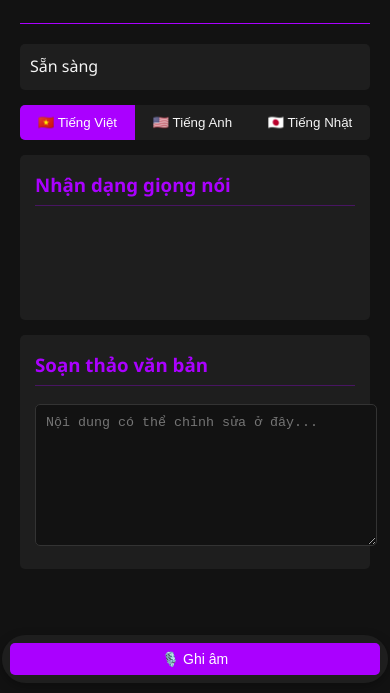
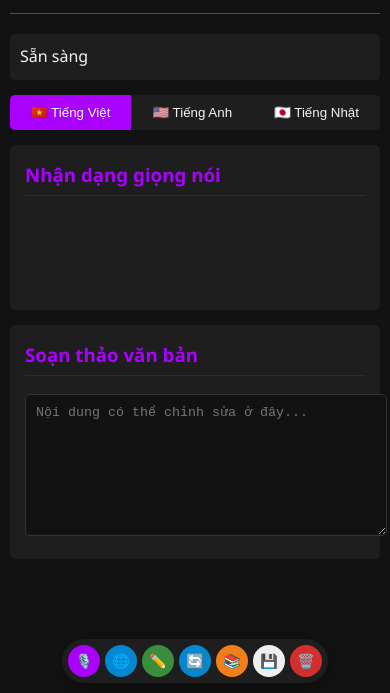
Before and after one commit to ngokhoivn/R, a plain HTML site: page index.html in a window 390 px wide. Shown: the part 151-844 px from the top of the page. Drawn offline with Linux system fonts and the light colour scheme.

Commit message:
Update index.html

```diff
--- a/index.html
+++ b/index.html
@@ -5,6 +5,19 @@
 	<meta name="viewport" content="width=device-width, initial-scale=1.0">
 	<title>SubRealtime - Nhận dạng và dịch giọng nói thời gian thực</title>
 	<style>
+		:root {
+			--primary-color: #4a148c;
+			--secondary-color: #7b1fa2;
+			--text-color: #f5f5f5;
+			--background-dark: #121212;
+			--background-light: #1e1e1e;
+			--accent-color: #aa00ff;
+			--danger-color: #d32f2f;
+			--success-color: #388e3c;
+			--warning-color: #f57f17;
+			--info-color: #0288d1;
+		}
+
         :root {
             --primary-color: #4a148c;
             --secondary-color: #7b1fa2;
@@ -117,31 +130,76 @@
                 color: white;
             }
 
-		.action-buttons {
+        .floating-action-bar {
+            position: fixed;
+            bottom: 20px;
+            left: 0;
+            right: 0;
             display: flex;
-			flex-wrap: wrap;
-			gap: 10px;
-			margin-bottom: 15px;
+            justify-content: center;
+            z-index: 1000;
+            padding: 0 10px;
+            pointer-events: none;
         }
 
-		.btn {
-			padding: 10px 15px;
-			border: none;
-			border-radius: 5px;
-			cursor: pointer;
+        .action-buttons-scroll {
+            display: flex;
+            flex-wrap: nowrap;
+            gap: 8px;
+            padding: 10px;
+            background-color: var(--background-light);
+            border-radius: 50px;
+            box-shadow: 0 4px 12px rgba(0, 0, 0, 0.3);
+            overflow-x: auto;
+            max-width: 100%;
+            pointer-events: auto;
+            scroll-behavior: smooth;
+            -webkit-overflow-scrolling: touch;
+            scrollbar-width: none;
+            white-space: nowrap;
+        }
+
+            .action-buttons-scroll::-webkit-scrollbar {
+                display: none;
+            }
+
+            .action-buttons-scroll .btn {
+                flex: 0 0 auto;
+                padding: 8px;
+                min-width: 40px;
+                width: 40px;
+                height: 40px;
+                font-size: 18px;
                 display: flex;
                 align-items: center;
                 justify-content: center;
-			gap: 5px;
-			background-color: var(--primary-color);
+                border-radius: 50%;
+                border: none;
+                cursor: pointer;
                 color: white;
                 transition: all 0.3s ease;
-			min-width: 120px;
+                position: relative;
             }
 
-			.btn:hover {
+                .action-buttons-scroll .btn:hover {
                     background-color: var(--secondary-color);
                     transform: translateY(-2px);
+                }
+
+                .action-buttons-scroll .btn:active::after {
+                    content: attr(title);
+                    position: absolute;
+                    bottom: 100%;
+                    left: 50%;
+                    transform: translateX(-50%);
+                    background-color: var(--background-light);
+                    color: var(--text-color);
+                    padding: 4px 8px;
+                    border-radius: 4px;
+                    font-size: 12px;
+                    white-space: nowrap;
+                    z-index: 1000;
+                    pointer-events: none;
                 }
 
         .btn-mic {
@@ -153,9 +211,29 @@
                 animation: pulse 1.5s infinite;
             }
 
+        .btn-bilingual {
+            background-color: var(--info-color);
+        }
+
             .btn-bilingual.active {
                 background-color: var(--danger-color);
                 animation: pulse 1.5s infinite;
+            }
+
+        .btn-correct {
+            background-color: var(--success-color);
+        }
+
+        .btn-translate {
+            background-color: var(--info-color);
+        }
+
+        .btn-vocab {
+            background-color: var(--warning-color);
+        }
+
+        .btn-clear {
+            background-color: var(--danger-color);
         }
 
         @keyframes pulse {
@@ -170,22 +248,6 @@
             100% {
                 box-shadow: 0 0 0 0 rgba(211, 47, 47, 0);
             }
-		}
-
-		.btn-clear {
-			background-color: var(--danger-color);
-		}
-
-		.btn-correct {
-			background-color: var(--success-color);
-		}
-
-		.btn-translate {
-			background-color: var(--info-color);
-		}
-
-		.btn-vocab {
-			background-color: var(--warning-color);
         }
 
         .content-box {
@@ -226,17 +288,6 @@
             resize: vertical;
         }
 
-		@media (max-width: 768px) {
-			.action-buttons {
-				flex-direction: column;
-			}
-
-			.btn {
-				width: 100%;
-			}
-		}
-
-		/* Vocab table styling */
         table {
             width: 100%;
             border-collapse: collapse;
@@ -271,81 +322,6 @@
             color: #4CAF50;
         }
 
-        /* Thêm vào phần style */
-        .floating-action-bar {
-            position: fixed;
-            bottom: 20px;
-            left: 0;
-            right: 0;
-            width: 100%;
-            display: flex;
-            justify-content: center;
-            z-index: 1000;
-            pointer-events: none; /* Cho phép click xuyên qua vùng trống */
-        }
-
-        .action-buttons-scroll {
-            display: flex;
-            overflow-x: auto;
-            flex-wrap: nowrap;
-            gap: 10px;
-            padding: 10px;
-            background-color: var(--background-light);
-            border-radius: 50px;
-            box-shadow: 0 4px 12px rgba(0, 0, 0, 0.3);
-            width: 100%;
-            max-width: 100%;
-            pointer-events: auto;
-            scroll-behavior: smooth;
-            -webkit-overflow-scrolling: touch;
-        }
-
-            .action-buttons-scroll::-webkit-scrollbar {
-                display: none; /* Ẩn thanh cuộn trên Chrome/Safari */
-            }
-
-            .action-buttons-scroll .btn {
-                flex: 0 0 auto; /* Không co giãn, không thu nhỏ, kích thước tự động */
-                white-space: nowrap; /* Ngăn chữ xuống dòng */
-                min-width: 120px;
-                padding: 10px 15px;
-            }
-
-        /* Hiệu ứng khi cuộn */
-        .action-buttons-scroll {
-            scroll-behavior: smooth;
-            -webkit-overflow-scrolling: touch; /* Cuộn mượt trên iOS */
-        }
-
-        /* Ẩn thanh nút khi không cần thiết */
-        @media (min-width: 1200px) {
-            .action-buttons-scroll {
-                overflow-x: visible;
-                justify-content: center;
-            }
-        }
-
-        /* Điều chỉnh cho mobile */
-        @media (max-width: 768px) {
-            .floating-action-bar {
-                bottom: 10px;
-            }
-
-            .action-buttons-scroll {
-                max-width: 95%;
-                padding: 8px;
-                flex-wrap: nowrap;
-                overflow-x: auto;
-            }
-
-                .action-buttons-scroll .btn {
-                    min-width: 100px;
-                    padding: 8px 12px;
-                    font-size: 14px;
-                }
-        }
-
-        /* CSS cũ (giữ nguyên) */
         .copy-spreadsheet-btn {
             background-color: var(--secondary-color);
             border: none;
@@ -365,7 +341,6 @@
                 background-color: var(--success-color);
             }
 
-        /* === TỐI ƯU CHO NÚT COPY TỪ VỰNG === */
         .vocab-header {
             display: flex;
             justify-content: space-between;
@@ -381,18 +356,12 @@
             }
 
             .vocab-header .copy-spreadsheet-btn {
-            margin-top: 0; /* Ghi đè margin cũ */
+                margin-top: 0;
                 padding: 6px 12px;
                 font-size: 14px;
                 white-space: nowrap;
-            background-color: var(--secondary-color);
             }
 
-        .vocab-header .copy-spreadsheet-btn:hover {
-            background-color: var(--accent-color);
-        }
-
-        /* === TỐI ƯU CHO NÚT "ĐÃ CHỈNH SỬA" === */
         .corrected-header {
             display: flex;
             justify-content: space-between;
@@ -415,12 +384,38 @@
             .corrected-actions .btn {
                 padding: 6px 10px;
                 font-size: 14px;
-            min-width: unset; /* Bỏ width cố định */
+                min-width: unset;
+                border-radius: 5px;
             }
 
-        /* === RESPONSIVE CHO MOBILE === */
         @media (max-width: 768px) {
-            /* Điều chỉnh nút trên mobile */
+            .container {
+                padding: 15px;
+            }
+
+            .floating-action-bar {
+                bottom: 10px;
+                padding: 0 5px;
+            }
+
+            .action-buttons-scroll {
+                gap: 6px;
+                padding: 8px;
+            }
+
+                .action-buttons-scroll .btn {
+                    min-width: 36px;
+                    width: 36px;
+                    height: 36px;
+                    padding: 6px;
+                    font-size: 16px;
+                }
+
+                    .action-buttons-scroll .btn:active::after {
+                        font-size: 10px;
+                        padding: 3px 6px;
+                    }
+
             .corrected-actions {
                 gap: 4px;
             }
@@ -436,7 +431,31 @@
             }
         }
 
+        @media (max-width: 480px) {
+            .container {
+                padding: 10px;
+            }
 
+            .action-buttons-scroll .btn {
+                min-width: 32px;
+                width: 32px;
+                height: 32px;
+                padding: 5px;
+                font-size: 14px;
+            }
+
+            .action-buttons-scroll {
+                gap: 5px;
+                padding: 6px;
+            }
+        }
+
+        @media (min-width: 1200px) {
+            .action-buttons-scroll {
+                overflow-x: visible;
+                justify-content: center;
+            }
+        }
 
 	</style>
 </head>
@@ -1329,16 +1348,17 @@
 
         // --- CẬP NHẬT TRẠNG THÁI NÚT MIC ---
         function updateMicButtonState(isActive) {
-            const micButton = document.getElementById('micButton'); // Lấy lại từ DOM trực tiếp mỗi lần
-
-            if (!micButton) return; // Nếu chưa có thì bỏ qua
+            const micButton = document.getElementById('micButton');
+            if (!micButton) return;
 
             if (isActive) {
                 micButton.classList.add('active');
-                micButton.innerHTML = '🛑 Dừng';
+                micButton.innerHTML = '🛑'; // Icon dừng khi đang ghi âm
+                micButton.title = 'Dừng ghi âm';
             } else {
                 micButton.classList.remove('active');
-                micButton.innerHTML = '🎙️ Ghi âm';
+                micButton.innerHTML = '🎙️'; // Icon ghi âm khi không hoạt động
+                micButton.title = 'Ghi âm';
             }
         }
 
@@ -1444,13 +1464,13 @@
     <!-- Thêm vào cuối thẻ body, trước khi đóng </body> -->
     <div class="floating-action-bar">
         <div class="action-buttons-scroll">
-            <button id="micButton" class="btn btn-mic" onclick="onMicButtonClick()">🎙️ Ghi âm</button>
-            <button id="toggleBilingual" class="btn btn-bilingual" onclick="toggleBilingualMode()">🌐 Chế độ song ngữ</button>
-            <button id="correctionButton" class="btn btn-correct" onclick="onCorrectionButtonClick()">✏️ Chỉnh sửa</button>
-            <button id="translateButton" class="btn btn-translate" onclick="onTranslateButtonClick()">🔄 Dịch</button>
-            <button id="vocabButton" class="btn btn-vocab" onclick="onVocabButtonClick()">📚 Từ vựng</button>
-            <button id="saveButton" class="btn" onclick="onSaveButtonClick()">💾 Lưu</button>
-            <button id="clearButton" class="btn btn-clear" onclick="onClearButtonClick()">🗑️ Xóa tất cả</button>
+            <button id="micButton" class="btn btn-mic" title="Ghi âm" onclick="onMicButtonClick()">🎙️</button>
+            <button id="toggleBilingual" class="btn btn-bilingual" title="Chế độ song ngữ" onclick="toggleBilingualMode()">🌐</button>
+            <button id="correctionButton" class="btn btn-correct" title="Chỉnh sửa" onclick="onCorrectionButtonClick()">✏️</button>
+            <button id="translateButton" class="btn btn-translate" title="Dịch" onclick="onTranslateButtonClick()">🔄</button>
+            <button id="vocabButton" class="btn btn-vocab" title="Từ vựng" onclick="onVocabButtonClick()">📚</button>
+            <button id="saveButton" class="btn" title="Lưu" onclick="onSaveButtonClick()">💾</button>
+            <button id="clearButton" class="btn btn-clear" title="Xóa tất cả" onclick="onClearButtonClick()">🗑️</button>
         </div>
     </div>
 </body>
```
Lines whose indentation alone changed are shown as unchanged.
